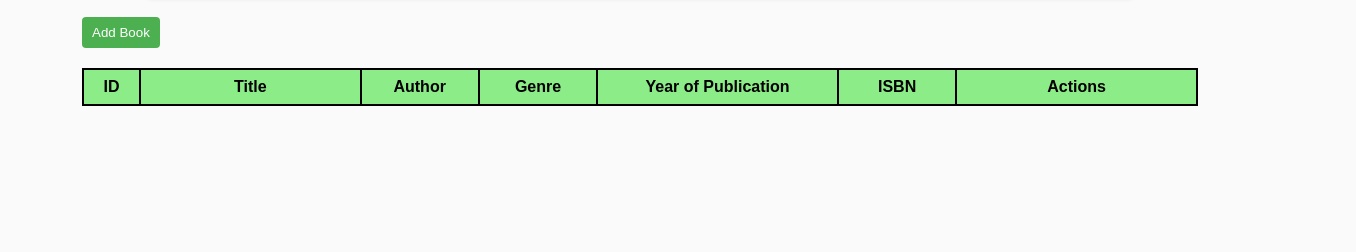
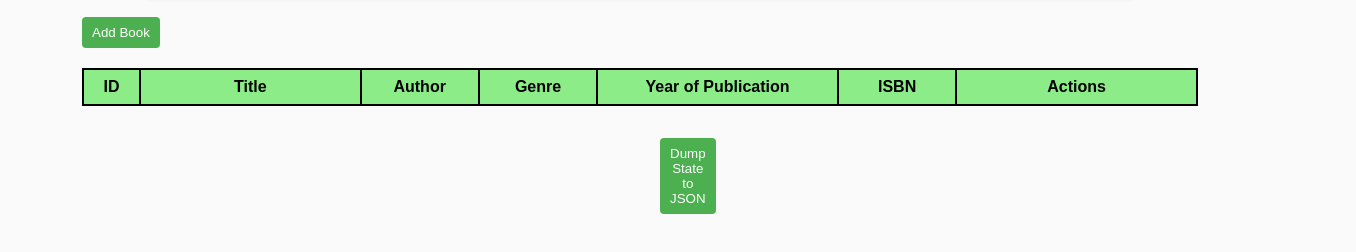
Before and after one commit to Thegeekcoder182/Book_Donate_App_NodeJs, a website: page public/index.html in a window 1280 px wide. Shown: the part 166-418 px from the top of the page, 1356 px wide, since content can reach past the window. Drawn offline with Linux system fonts and the light colour scheme; no server answers.

Commit message:
index.html

```diff
--- a/public/index.html
+++ b/public/index.html
@@ -39,6 +39,8 @@
       </table>
     </div>
 
+    <button id="dumpStateButton" style="text-align: center;">Dump State to JSON</button>
+
     <script src="index.js"></script>
   </body>
 </html>
```
